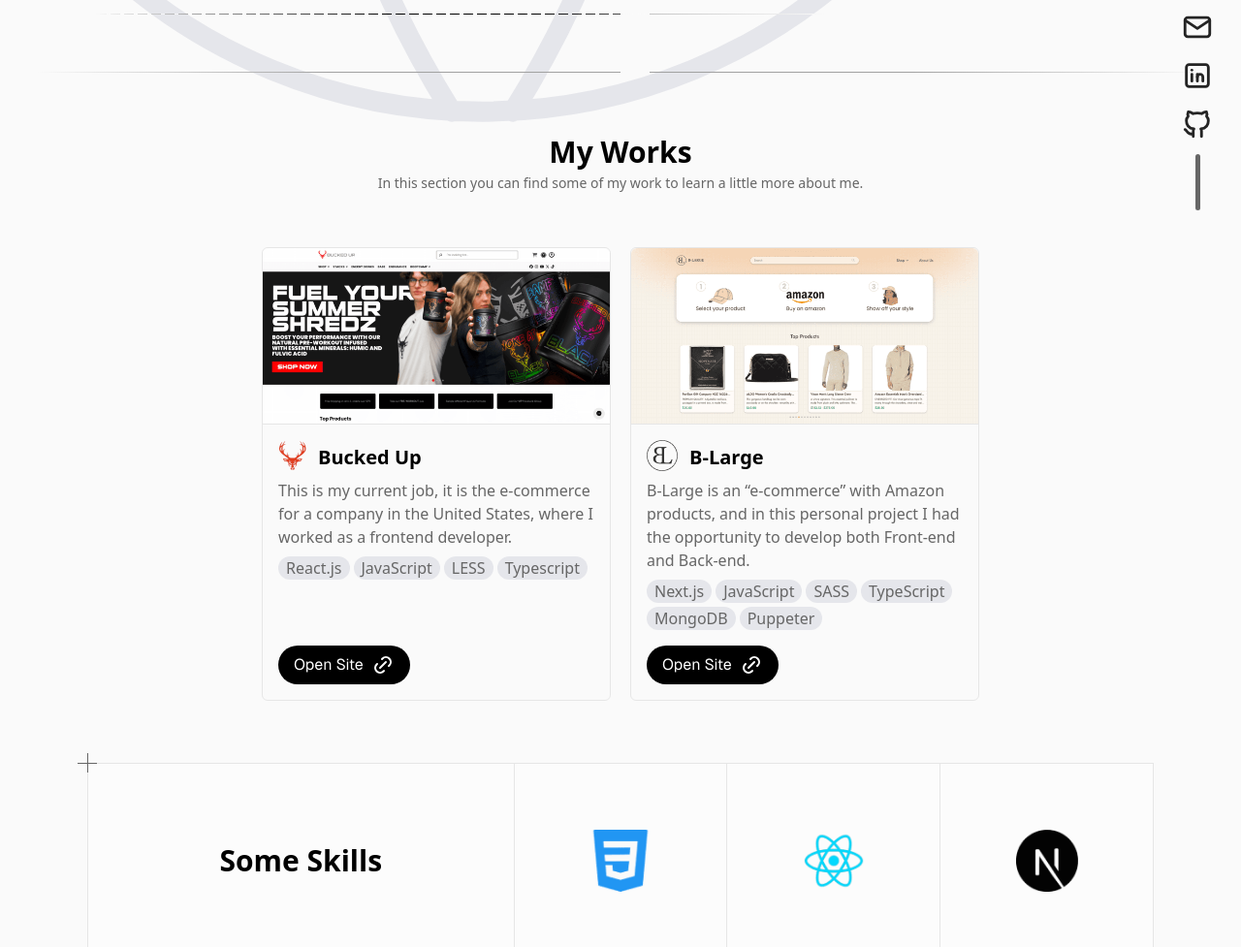
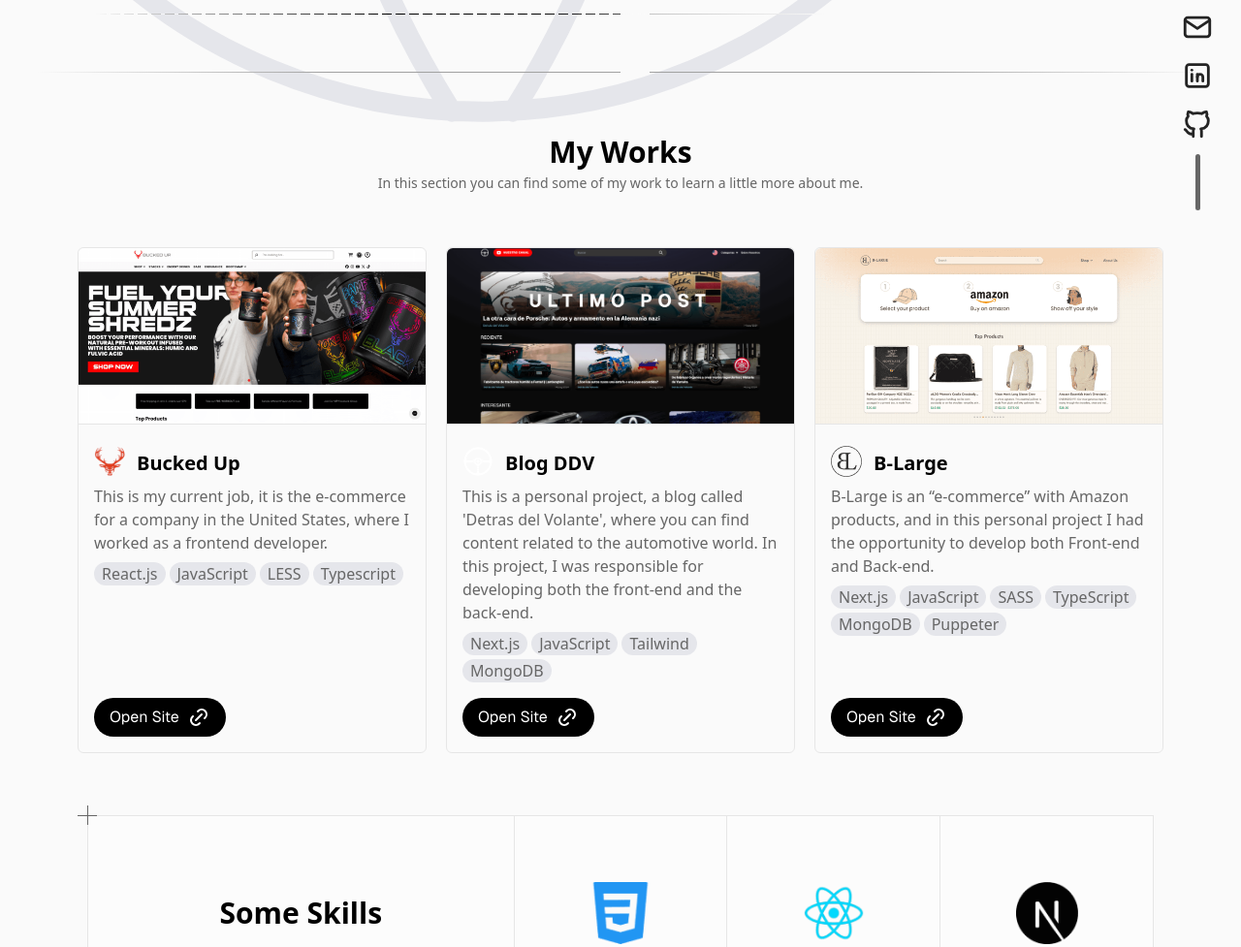
Before and after one commit to VAB-8350/portfolio-astro, an Astro site: page / in a window 1280 px wide. Shown: the part 567-1544 px from the top of the page at 97% size. Built offline with nearby package versions, Linux system fonts and the light colour scheme; Astro itself is replaced by a stand-in of ours.

Commit message:
Add ddv at projects

```diff
--- a/src/components/Projects/Components/Card.astro
+++ b/src/components/Projects/Components/Card.astro
@@ -16,13 +16,15 @@ const i18n = getI18N(Astro.currentLocale)
 ---
 
 <article class="flex flex-col w-[360px] border border-outline-light dark:border-outline-dark rounded-[6px] relative bg-semi-white/70 dark:bg-black/50">
-  <picture class="inline-block w-full">
-    <img class="rounded-t-md w-full border-b border-outline-light dark:border-outline-dark" src={image} alt={title}>
-  </picture>
+  <a href={link} target='_blank' class='transition-opacity duration-200 hover:opacity-55'>
+    <picture class="inline-block w-full">
+      <img class="rounded-t-md w-full max-h-[182px] object-cover border-b border-outline-light dark:border-outline-dark" src={image} alt={title}>
+    </picture>
+  </a>
 
   <div class="flex flex-col gap-2 p-4 justify-between h-full">
     <div class="flex items-end gap-3">
-      <img src={logo} alt={title}>
+      <img src={logo} alt={title} class='h-8 w-8'>
       <h3 class="text-xl font-['Geist Bold'] font-bold text-black dark:text-white">{title}</h3>
     </div>
 
--- a/src/components/Projects/Projects.astro
+++ b/src/components/Projects/Projects.astro
@@ -22,6 +22,15 @@ const i18n = getI18N(Astro.currentLocale)
     />
 
     <Card
+      title='Blog DDV'
+      description={i18n.PROJECTS['BLOG-DDV-DESCRIPTION']}
+      image='/blog-ddv.png'
+      logo='/logo-ddv.png'
+      tech={['Next.js', 'JavaScript', 'Tailwind', 'MongoDB']}
+      link='https://blogddv.com'
+    />
+
+    <Card
       title='B-Large'
       description={i18n.PROJECTS['B-LARGE-DESCRIPTION']}
       image='/b-large.png'
@@ -29,14 +38,5 @@ const i18n = getI18N(Astro.currentLocale)
       tech={['Next.js', 'JavaScript', 'SASS', 'TypeScript', 'MongoDB', 'Puppeter']}
       link='https://b-large.com'
     />
-
-    <!-- <Card
-      title='Bucked Up'
-      description='Estes es  mi trabajo actual, se trata de un e-commerce de una empresa de estados unidos, en la cual trabajaba como desarrollador frontend'
-      image='/buckedup.png'
-      logo='/buckedup-logo.png'
-      tech={['React.js', 'JavaScript', 'LESS', 'Typescript']}
-      link='https://buckedup.com'
-    /> -->
   </div>
 </section>
--- a/src/i18n/en.json
+++ b/src/i18n/en.json
@@ -25,7 +25,8 @@
     "TITLE": "My Works",
     "DESCRIPTION": "In this section you can find some of my work to learn a little more about me.",
     "BUCKEDUP-DESCRIPTION": "This is my current job, it is the e-commerce for a company in the United States, where I worked as a frontend developer.",
-    "B-LARGE-DESCRIPTION": "B-Large is an “e-commerce” with Amazon products, and in this personal project I had the opportunity to develop both Front-end and Back-end."
+    "B-LARGE-DESCRIPTION": "B-Large is an “e-commerce” with Amazon products, and in this personal project I had the opportunity to develop both Front-end and Back-end.",
+    "BLOG-DDV-DESCRIPTION": "This is a personal project, a blog called 'Detras del Volante', where you can find content related to the automotive world. In this project, I was responsible for developing both the front-end and the back-end."
   },
   "EXPERIENCE": {
     "TITLE": "Experience",
--- a/src/i18n/es.json
+++ b/src/i18n/es.json
@@ -25,7 +25,8 @@
     "TITLE": "Mis Trabajos",
     "DESCRIPTION": "En esta sección podrás encontrar algunos de mis trabajos para conocer un poco más sobre mí.",
     "BUCKEDUP-DESCRIPTION":  "Este es mi trabajo actual, se trata del e-commerce de una empresa de estados unidos, en la cual trabajo como desarrollador frontend.",
-    "B-LARGE-DESCRIPTION": "B-Large es un “e-commerce” con productos de Amazon, y en este proyecto personal tuve la oportunidad de desarrollar tanto Front-end como Back-end."
+    "B-LARGE-DESCRIPTION": "B-Large es un “e-commerce” con productos de Amazon, y en este proyecto personal tuve la oportunidad de desarrollar tanto Front-end como Back-end.",
+    "BLOG-DDV-DESCRIPTION": "Este es un proyecto personal, un blog llamado 'Detras del Volante', donde puedes encontrar contenido relacionado con el mundo automotriz. En este proyecto, me encargué de desarrollar tanto el front-end como el back-end."
   },
   "EXPERIENCE": {
     "TITLE": "Experiencia",
```
Also changed, not shown: public/blog-ddv.png (added), public/logo-ddv.png (added).
